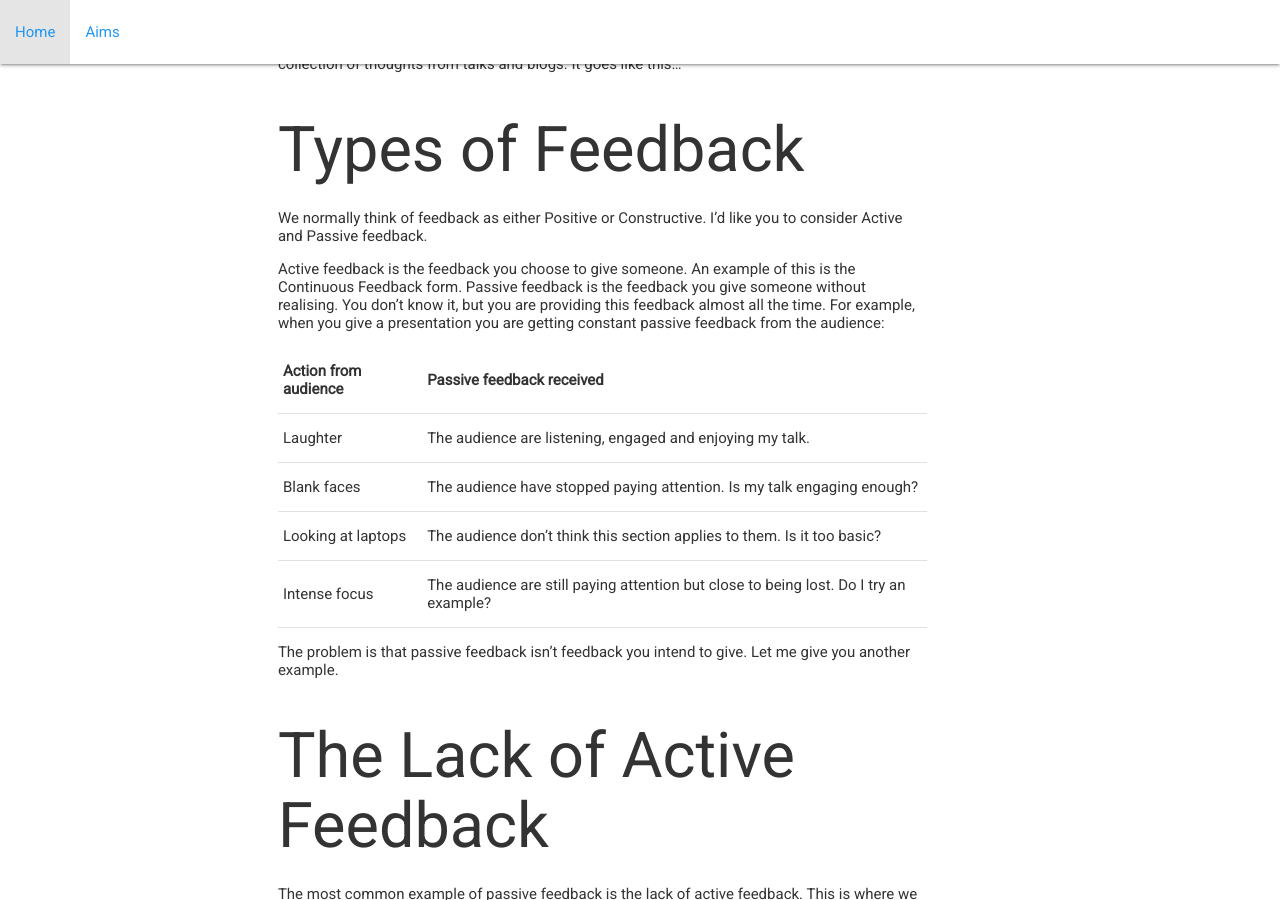
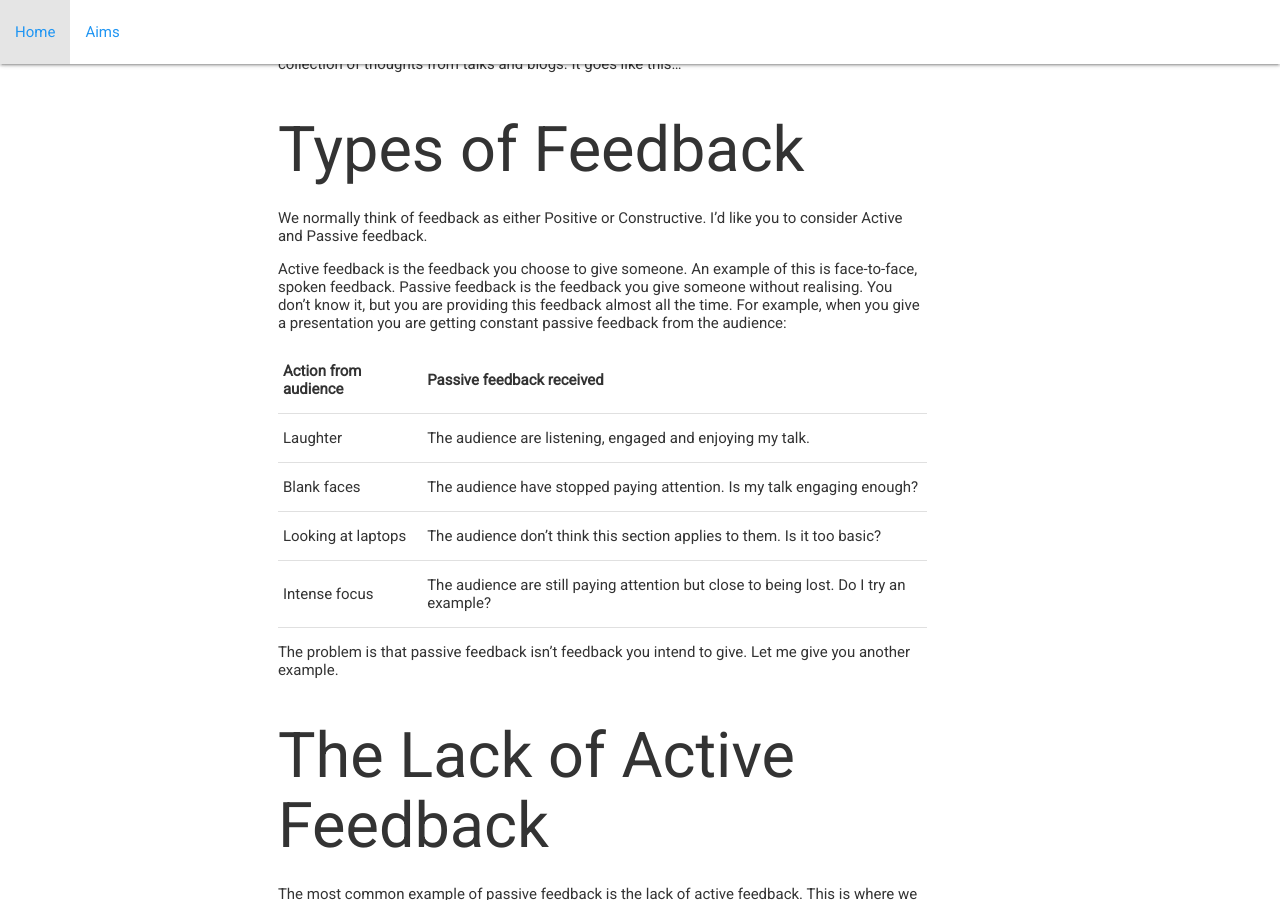
Before and after one commit to FleaRex/PersonalBlog, a Jekyll site: the page built from _posts/2019-10-25-thePowerOfPurePositiveFeedback.md, in a window 1280 px wide and 900 px high, scrolled down 331 px. Built offline with Jekyll 4.4.1, drawn with Linux system fonts in a browser that asks for light colours.

Commit message:
Change active feedback example

```diff
--- a/_posts/2019-10-25-thePowerOfPurePositiveFeedback.md
+++ b/_posts/2019-10-25-thePowerOfPurePositiveFeedback.md
@@ -10,7 +10,7 @@ I am a big fan of positive feedback, and I would like to talk about why. This is
 
 We normally think of feedback as either Positive or Constructive. I’d like you to consider Active and Passive feedback.
 
-Active feedback is the feedback you choose to give someone. An example of this is the Continuous Feedback form. Passive feedback is the feedback you give someone without realising. You don’t know it, but you are providing this feedback almost all the time. For example, when you give a presentation you are getting constant passive feedback from the audience:
+Active feedback is the feedback you choose to give someone. An example of this is face-to-face, spoken feedback. Passive feedback is the feedback you give someone without realising. You don’t know it, but you are providing this feedback almost all the time. For example, when you give a presentation you are getting constant passive feedback from the audience:
 
 | Action from audience | Passive feedback received                                                             |
 | :------------------- | :------------------------------------------------------------------------------------ |
```
